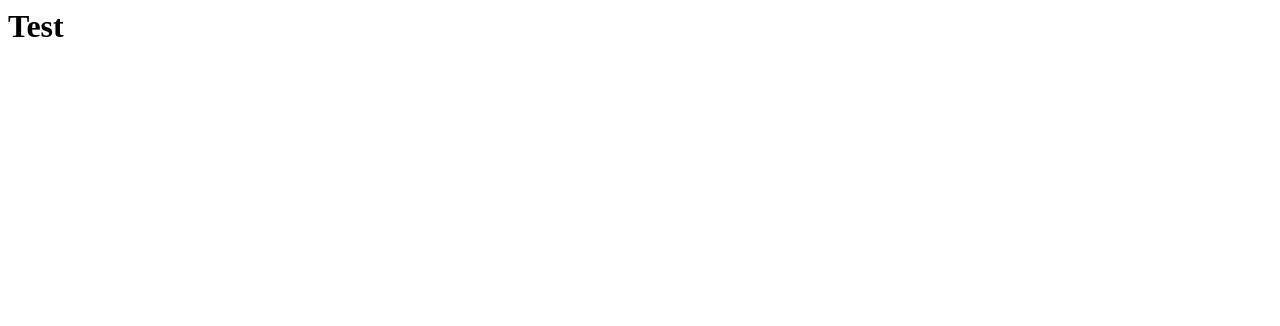
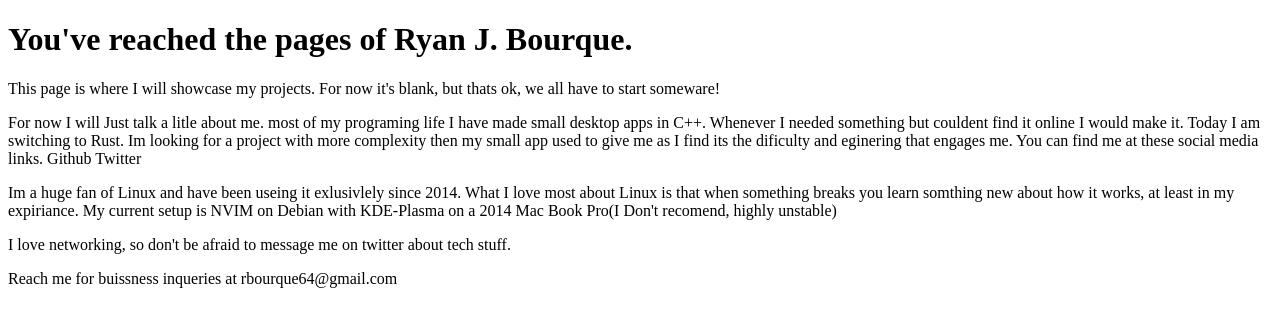
Before and after one commit to Rbourque/Rbourque.github.io, a plain HTML site: page index.html in a window 1280 px wide. Drawn offline with Linux system fonts and the light colour scheme.

Commit message:
added a small mount of text to commit before i begin designing the real page.

```diff
--- a/index.html
+++ b/index.html
@@ -1 +1,11 @@
-<h1>Test</h1>
+<!DOCTYPE html>
+
+<html>
+  <head>
+  <title></title>
+  </head>
+  <body>
+    <div><h1>You've reached the pages of Ryan J. Bourque.</h1><p>This page is where I will showcase my projects. For now it's blank, but thats ok, we all have to start someware! </p><p>For now I will Just talk a litle about me. most of my programing life I have made small desktop apps in C++. Whenever I needed something but couldent find it online I would make it. Today I am switching to Rust. Im looking for a project with more complexity then my small app used to give me as I find its the dificulty and eginering that engages me. You can find me at these social media links. Github Twitter</p><p>Im a huge fan of Linux and have been useing it exlusivlely since 2014. What I love most about Linux is that when something breaks you learn somthing new about how it works, at least in my expiriance. My current setup is NVIM on Debian with KDE-Plasma on a 2014 Mac Book Pro(I Don't recomend, highly unstable)</p><p>I love networking, so don't be afraid to message me on twitter about tech stuff.</p><p> Reach me for buissness inqueries at rbourque64@gmail.com</p></div>
+   </head>
+  </body>
+</html>
```
